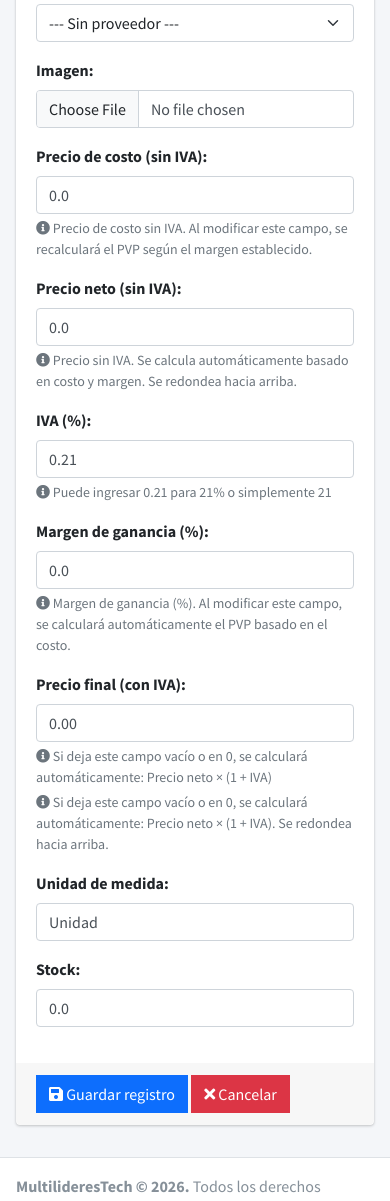
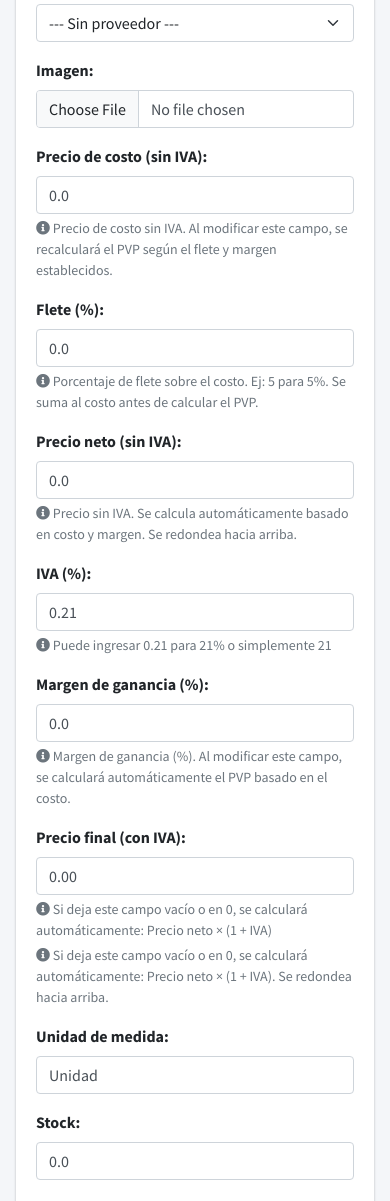
Before and after one commit to galeanolukas/SitioMTCRM, a Django app: template core/erp/templates/product/create.html in a window 390 px wide. Shown: the part 985-2186 px from the top of the page. Run offline with Django 4.2, Linux system fonts and the light colour scheme; the template is opened without the code that fills it: values that come from a table or form of the project are taken from there, others are empty; parts of the project's set-up code (start-up, migrations or seed data) failed here and were passed over; some libraries are stand-ins or nearby versions.

Commit message:
Agregar campo flete (freight_percentage) al modelo Product
- Modelo: nuevo campo freight_percentage + toJSON
- Migracion 0004 aplicada en local y remoto
- Formulario: freight_percentage entre cost_price y pvp
- JS: calcularPVPDesdeCosto incluye flete: Costo*(1+Flete%)*(1+Margen%)=PVP
- Template: hints explicativos para flete
- Importacion: map_freight_percentage en mapeo y procesamiento

```diff
--- a/core/erp/forms.py
+++ b/core/erp/forms.py
@@ -119,6 +119,7 @@ class ProductForm(ModelForm):
             'supplier',
             'image',
             'cost_price',
+            'freight_percentage',
             'pvp',
             'iva_rate',
             'margin_percentage',
--- a/core/erp/models.py
+++ b/core/erp/models.py
@@ -241,6 +241,7 @@ class Product(models.Model):
     supplier = models.ForeignKey('Supplier', on_delete=models.SET_NULL, null=True, blank=True, verbose_name='Proveedor')
     image = models.ImageField(upload_to='product/%Y/%m/%d', null=True, blank=True, verbose_name='Imagen')
     cost_price = models.DecimalField(default=0.00, max_digits=12, decimal_places=2, null=True, blank=True, verbose_name='Precio de costo (sin IVA)')
+    freight_percentage = models.DecimalField(default=0.00, max_digits=5, decimal_places=2, verbose_name='Flete (%)')
     pvp = models.DecimalField(default=0.00, max_digits=9, decimal_places=2, verbose_name='Precio neto (sin IVA)')
     iva_rate = models.DecimalField(default=0.21, max_digits=5, decimal_places=2, verbose_name='IVA (%)')
     vat_code = models.CharField(max_length=1, choices=VAT_CODE_CHOICES, default='5', verbose_name='Código AFIP')
@@ -391,6 +392,7 @@ class Product(models.Model):
         item['image'] = self.get_image()
         item['pvp'] = format(self.pvp, '.2f') if self.pvp is not None else '0.00'
         item['cost_price'] = format(self.cost_price, '.2f') if self.cost_price is not None else '0.00'
+        item['freight_percentage'] = float(self.freight_percentage) if self.freight_percentage is not None else 0.0
         item['iva_rate'] = float(self.iva_rate) if self.iva_rate is not None else 0.0
         item['margin_percentage'] = float(self.margin_percentage) if self.margin_percentage is not None else 0.0
         item['pvp_final'] = format(self.pvp_final, '.2f') if self.pvp_final is not None else '0.00'
--- a/core/erp/templates/product/create.html
+++ b/core/erp/templates/product/create.html
@@ -127,16 +127,19 @@
         }
       }
 
-      // Calcular automáticamente pvp cuando cambia cost_price o margin_percentage
+      // Calcular automáticamente pvp cuando cambia cost_price, freight_percentage o margin_percentage
       function calcularPVPDesdeCosto() {
         const costPrice = parseFloat($('#id_cost_price').val()) || 0;
+        const freightPct = parseFloat($('#id_freight_percentage').val()) || 0;
         const marginPercentage = parseFloat($('#id_margin_percentage').val()) || 0;
 
         // Solo calcular si hay valores válidos
         if (costPrice > 0 && marginPercentage >= 0) {
-          // Calcular PVP basado en costo y margen: PVP = Costo * (1 + Margen)
+          // Costo + Flete: Costo * (1 + Flete%)
+          const costWithFreight = costPrice * (1 + freightPct / 100);
+          // PVP = Costo total * (1 + Margen)
           const marginRate = marginPercentage / 100;
-          let calculatedPVP = costPrice * (1 + marginRate);
+          let calculatedPVP = costWithFreight * (1 + marginRate);
 
           // Redondear hacia arriba al siguiente entero
           calculatedPVP = Math.ceil(calculatedPVP);
@@ -161,6 +164,11 @@
 
       // Event listener secundario: costo también dispara el cálculo
       $('#id_cost_price').on('input change', function() {
+        calcularPVPDesdeCosto();
+      });
+
+      // Event listener: flete también dispara el cálculo
+      $('#id_freight_percentage').on('input change', function() {
         calcularPVPDesdeCosto();
       });
 
--- a/core/erp/templates/product/form_fields.html
+++ b/core/erp/templates/product/form_fields.html
@@ -26,7 +26,14 @@
       {% if field.name == 'cost_price' %}
         <small class="form-text text-muted">
           <i class="fas fa-info-circle"></i>
-          Precio de costo sin IVA. Al modificar este campo, se recalculará el PVP según el margen establecido.
+          Precio de costo sin IVA. Al modificar este campo, se recalculará el PVP según el flete y margen establecidos.
+        </small>
+      {% endif %}
+
+      {% if field.name == 'freight_percentage' %}
+        <small class="form-text text-muted">
+          <i class="fas fa-info-circle"></i>
+          Porcentaje de flete sobre el costo. Ej: 5 para 5%. Se suma al costo antes de calcular el PVP.
         </small>
       {% endif %}
 
```
Also changed, not shown: core/erp/templates/product/import.html (+9 -1 lines), core/erp/views/product/views.py (+12 -0 lines).
